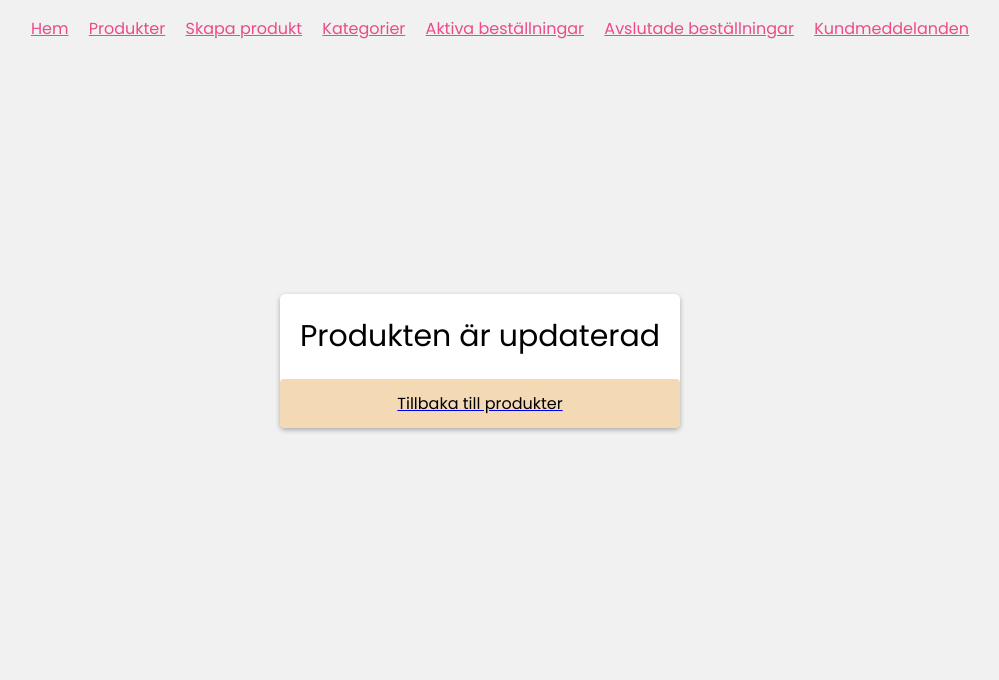
After one commit to Floralforest19/G01, a PHP site: page /admin/update-product-confirm.php in a window 1280 px wide. The commit adds this page. Shown: the top 680 px of the page, without its empty margins (160-1159 px from the left). Run offline with PHP 8.4, Linux system fonts and the light colour scheme; some libraries are stand-ins or nearby versions.

Commit message:
confirm page done for update

```diff
--- /dev/null
+++ b/admin/styles/pages/_update-product-confirm.scss
@@ -0,0 +1,31 @@
+.update-wrapper {
+  display: flex;
+  align-items: center;
+  justify-content: center;
+  min-height: 80vh;
+  margin: 0;
+}
+
+.update-container {
+  background-color: #fff;
+  border-radius: 5px;
+  box-shadow: 0 2px 5px rgba(0, 0, 0, 0.3);
+  overflow: hidden;
+  width: 400px;
+  max-width: 100%;
+}
+
+//knapp
+.update__btn {
+  background-color: $orange-button;
+  border: 2px solid $orange-button;
+  border-radius: 4px;
+  color: black;
+  display: block;
+  font-family: inherit;
+  font-size: 16px;
+  padding: 10px;
+  margin-top: 20px;
+  width: 100%;
+  cursor: pointer;
+}
--- a/admin/styles/style.css
+++ b/admin/styles/style.css
@@ -478,4 +478,42 @@ h3 {
       -ms-flex-pack: center;
           justify-content: center;
 }
+
+.update-wrapper {
+  display: -webkit-box;
+  display: -ms-flexbox;
+  display: flex;
+  -webkit-box-align: center;
+      -ms-flex-align: center;
+          align-items: center;
+  -webkit-box-pack: center;
+      -ms-flex-pack: center;
+          justify-content: center;
+  min-height: 80vh;
+  margin: 0;
+}
+
+.update-container {
+  background-color: #fff;
+  border-radius: 5px;
+  -webkit-box-shadow: 0 2px 5px rgba(0, 0, 0, 0.3);
+          box-shadow: 0 2px 5px rgba(0, 0, 0, 0.3);
+  overflow: hidden;
+  width: 400px;
+  max-width: 100%;
+}
+
+.update__btn {
+  background-color: #F4D9B5;
+  border: 2px solid #F4D9B5;
+  border-radius: 4px;
+  color: black;
+  display: block;
+  font-family: inherit;
+  font-size: 16px;
+  padding: 10px;
+  margin-top: 20px;
+  width: 100%;
+  cursor: pointer;
+}
 /*# sourceMappingURL=style.css.map */
--- a/admin/styles/style.scss
+++ b/admin/styles/style.scss
@@ -4,3 +4,4 @@
 @import "./components/buttons";
 @import "./components/fonts";
 @import "./pages/read-disp";
+@import "./pages/update-product-confirm";
--- /dev/null
+++ b/admin/update-product-confirm.php
@@ -0,0 +1,20 @@
+<?php
+require_once 'header-admin.php';
+?>
+
+<body>
+    <div class="update-wrapper">
+        <div class="update-container">
+
+       <div> <h2>Produkten är updaterad</h2></div>
+
+        <div>
+          <a href="index.php"> <button class="update__btn"> Tillbaka till produkter</button></a>
+        </div>
+
+    </div>
+    </div>
+
+</body>
+
+</html>
--- a/admin/updateproduct.php
+++ b/admin/updateproduct.php
@@ -212,7 +212,7 @@ if($_SERVER['REQUEST_METHOD'] === 'POST'){
 ?>
 
 <div class="update-product-form">
-  <form method="POST" name="update-form" enctype="multipart/form-data" style="padding-left: 10%;padding-right: 10%;" onsubmit="return validateAll()" class='wrap'>
+  <form method="POST" name="update-form" action="update-product-confirm.php" enctype="multipart/form-data" style="padding-left: 10%;padding-right: 10%;" onsubmit="return validateAll()" class='wrap'>
 
   <?php
       // Kontrollerar att bild finns på produkten
```
Also changed, not shown: 1 other file.
